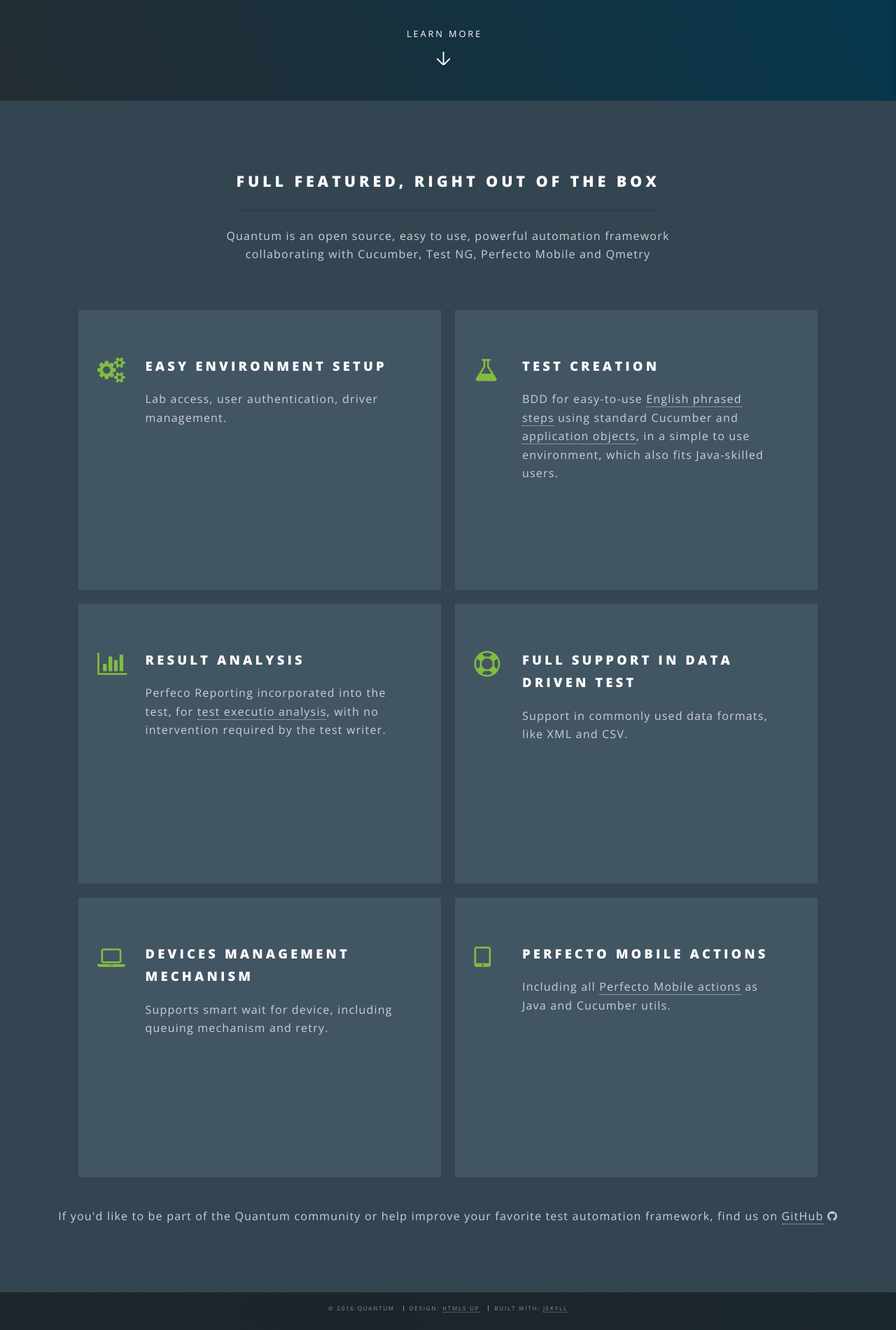
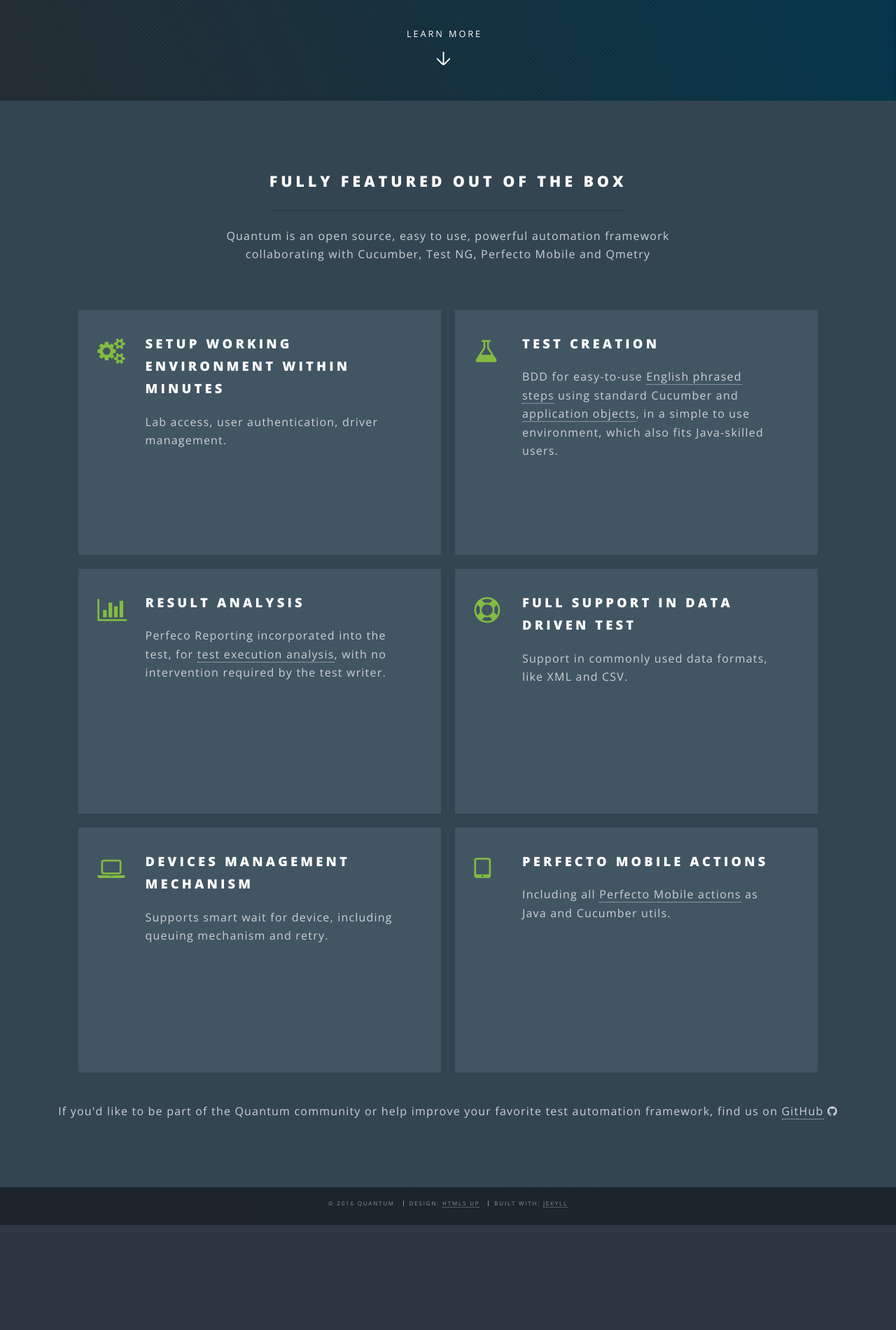
Before and after one commit to Perfecto-Quantum/Project-Quantum.github.io, a Jekyll site: the page built from index.html, in a window 1280 px wide. Shown: the part 756-2657 px from the top of the page at 70% size. Built offline with Jekyll 4.4.1, drawn with Linux system fonts in a browser that asks for light colours; after the commit the page ends 2507 px from its top, so only the background shows below that.

Commit message:
Few text modifications according Amir's request. Few UI fixes for the features cubes (decrease top padding, reduce cube height.

```diff
--- a/css/main.scss
+++ b/css/main.scss
@@ -894,13 +894,14 @@
 		width: 100%;
 
 		li {
-			@include padding(4em, 4em, (0,0,0,2em));
+			@include padding(2em, 4em, (0,0,0,2em));
 			display: block;
 			position: relative;
 			text-align: left;
 			width: 45%;
             margin: 10px;
-            height: 400px;
+            //max-height: 400px;
+            height: 350px;
 
 			@for $i from 1 through _misc(max-features) {
 				$j: 0.035 * $i;
@@ -917,7 +918,7 @@
                 color: #82bc41;
 				position: absolute;
 				left: 0.75em;
-				top: 2.00em;
+				top: 1.25em;
 				font-size: 2.3em;
 			}
 
--- a/index.html
+++ b/index.html
@@ -65,13 +65,13 @@
 					<section id="features" class="wrapper style3 special">
 						<div class="inner">
 							<header class="major">
-								<h2>Full featured, right out of the box</h2>
+								<h2>Fully featured out of the box</h2>
                                 <p>Quantum is an open source, easy to use, powerful automation framework <br/> collaborating with Cucumber, Test NG, Perfecto Mobile and Qmetry</p>
 							</header>
 
 							<ul class="features">
 								<li class="icon fa-cogs">
-									<h3>Easy environment setup</h3>
+									<h3>Setup working environment within minutes</h3>
 									<p>Lab access, user authentication, driver management.</p>
 								</li>
 								<li class="icon fa-flask">
@@ -81,7 +81,7 @@
 								</li>
 								<li class="icon fa-bar-chart">
 									<h3>Result analysis</h3>
-									<p>Perfeco Reporting incorporated into the test, for <a target="_blank" href="https://github.com/PerfectoCode/Quantum/wiki/Viewing-test-execution-results">test executio analysis</a>, with no intervention required by the test writer.</p>
+									<p>Perfeco Reporting incorporated into the test, for <a target="_blank" href="https://github.com/PerfectoCode/Quantum/wiki/Viewing-test-execution-results">test execution analysis</a>, with no intervention required by the test writer.</p>
 								</li>
 								<li class="icon fa-life-bouy">
 									<h3>Full support in data driven test</h3>
```
